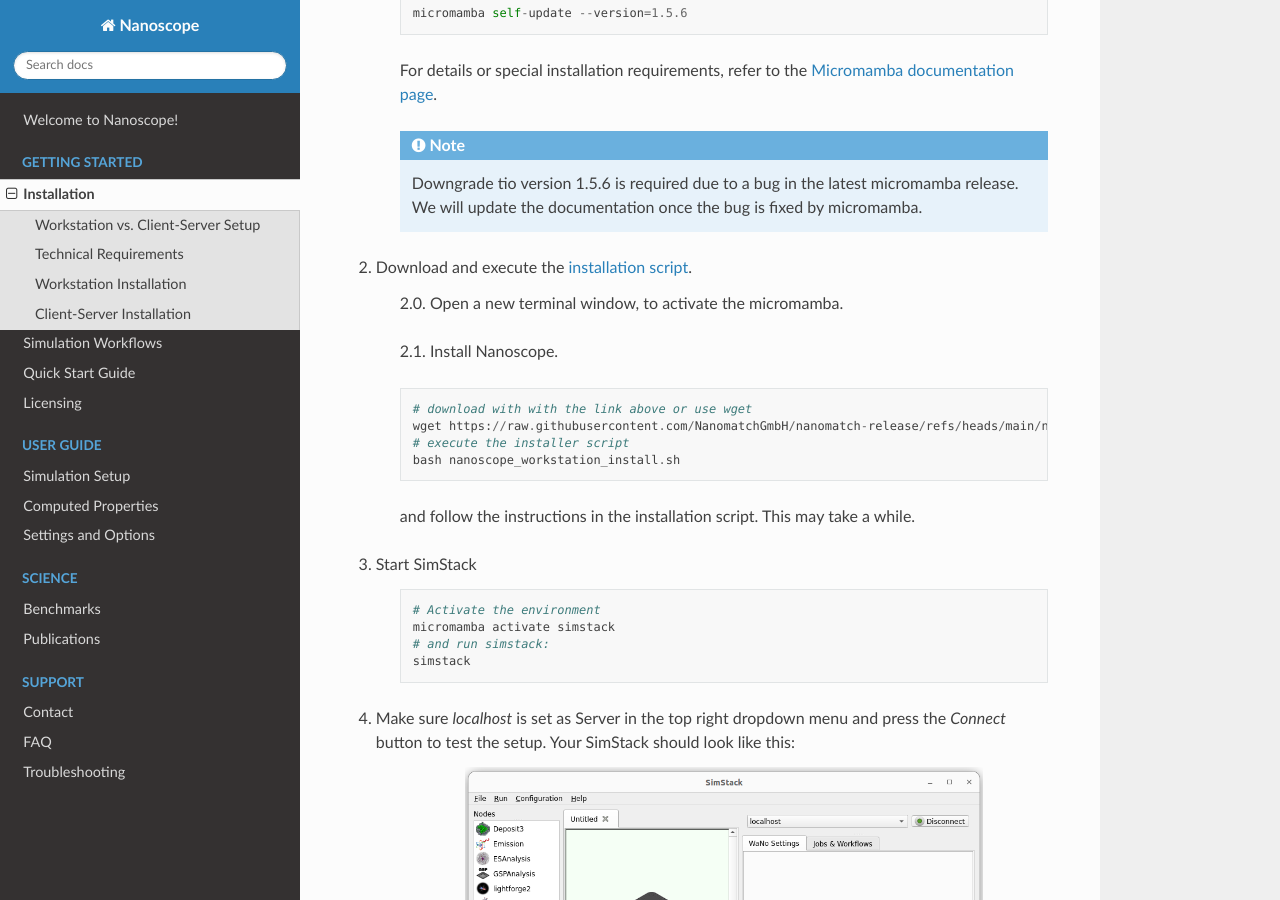
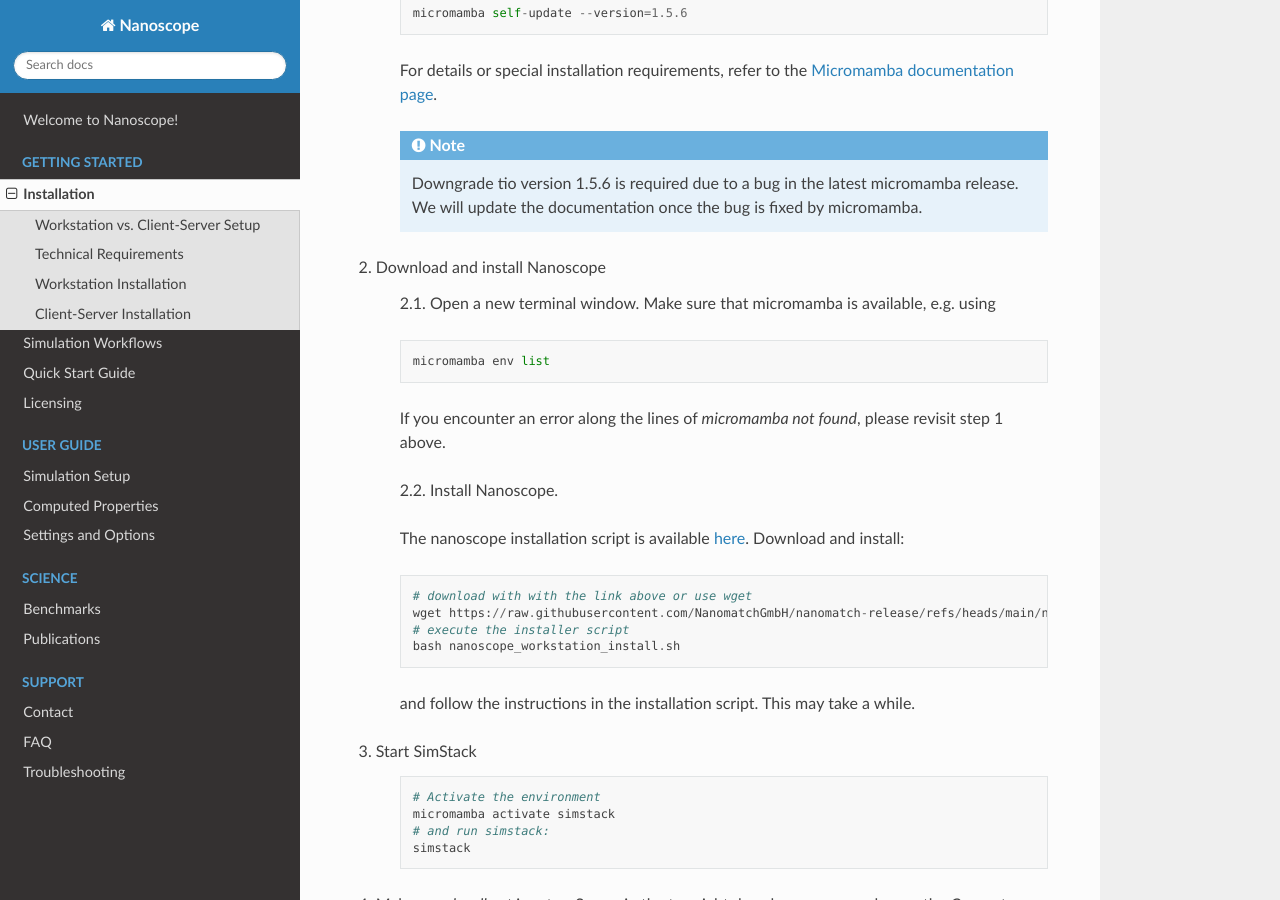
Before and after one commit to NanomatchGmbH/nanoscope-docs, a Sphinx documentation site: the page built from docs/source/getting_started/installation.rst, in a window 1280 px wide and 900 px high, scrolled down 1854 px. Built offline with Sphinx 7.4.7 and the Read the Docs theme 3.1.0, drawn with Linux system fonts in a browser that asks for light colours.

Commit message:
suggestion for clarification of installation via script (#38)
Co-authored-by: Tobias Neumann <tobias.neumann@nanomatch.com>

```diff
--- a/docs/source/getting_started/installation.rst
+++ b/docs/source/getting_started/installation.rst
@@ -95,12 +95,21 @@
 
     .. note:: Downgrade tio version 1.5.6 is required due to a bug in the latest micromamba release. We will update the documentation once the bug is fixed by micromamba.
 
-2. Download and execute the `installation script <https://raw.githubusercontent.com/NanomatchGmbH/nanomatch-release/refs/heads/main/nanoscope_workstation_install.sh>`_.
+2. Download and install Nanoscope
 
-    2.0. Open a new terminal window, to activate the micromamba.
+    2.1. Open a new terminal window. Make sure that micromamba is available, e.g. using
+
+    ::
+
+        micromamba env list
+
+    If you encounter an error along the lines of `micromamba not found`, please revisit step 1 above.
 
 
-    2.1. Install Nanoscope.
+    2.2. Install Nanoscope.
+
+    The nanoscope installation script is available `here <https://raw.githubusercontent.com/NanomatchGmbH/nanomatch-release/refs/heads/main/nanoscope_workstation_install.sh>`_.
+    Download and install:
 
     ::
 
```
